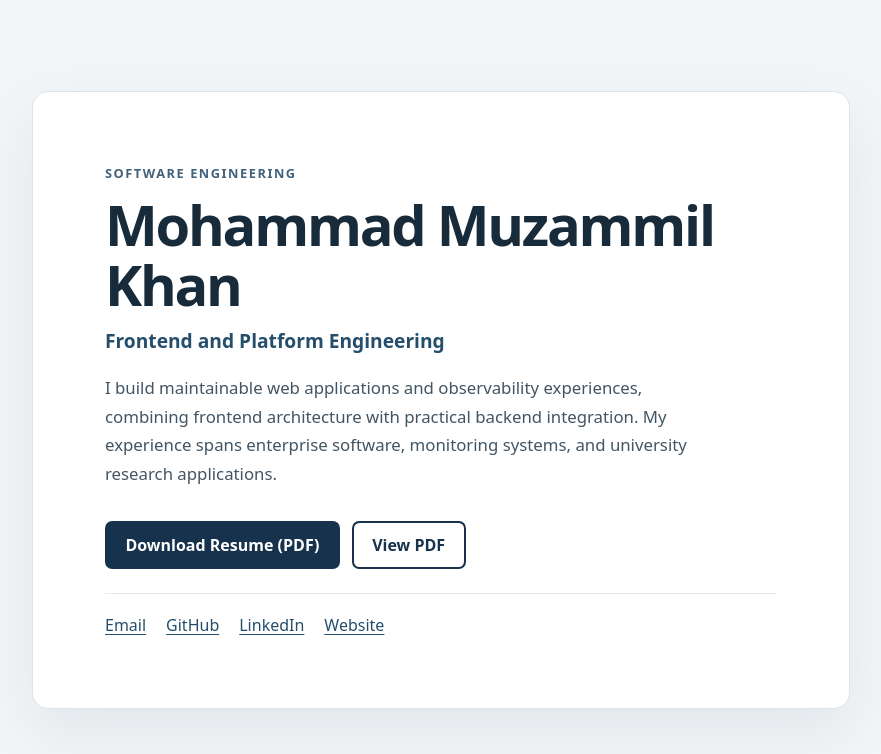
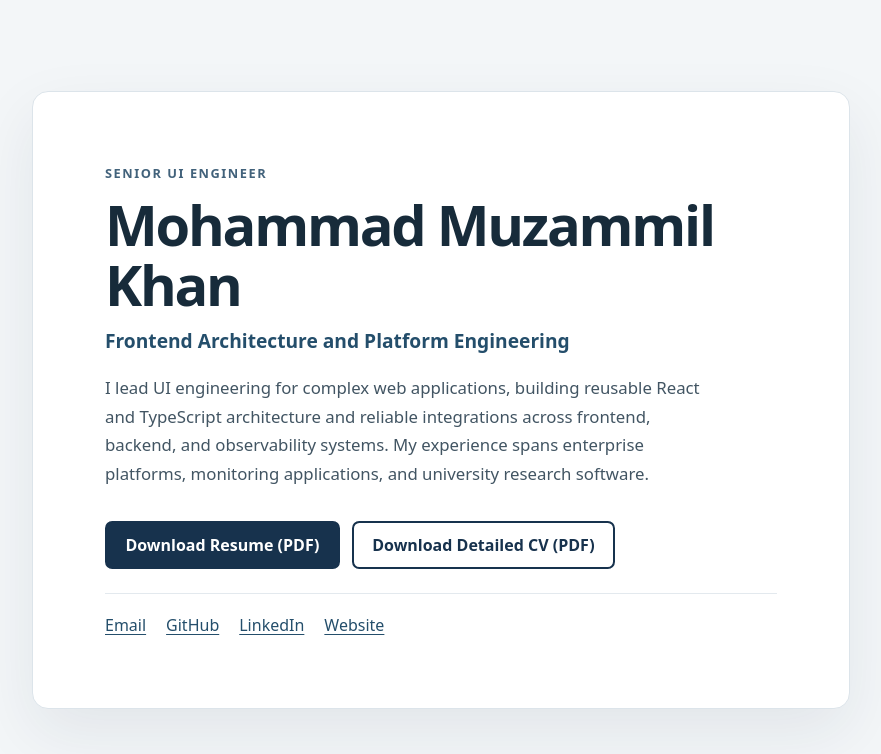
Before and after one commit to muhammadmuzzammil1998/Resume, a plain HTML site: page site/index.html in a window 1280 px wide. Shown: the whole page, without its empty margins (199-1080 px from the left). Drawn offline with Linux system fonts and the light colour scheme.

Commit message:
feat: add senior engineer resume and comprehensive CV

```diff
--- a/site/index.html
+++ b/site/index.html
@@ -3,8 +3,8 @@
   <head>
     <meta charset="utf-8">
     <meta name="viewport" content="width=device-width, initial-scale=1">
-    <meta name="description" content="Resume of Mohammad Muzammil Khan, software engineer focused on frontend and platform engineering.">
-    <title>Mohammad Muzammil Khan | Software Engineer</title>
+    <meta name="description" content="Résumé and curriculum vitae of Mohammad Muzammil Khan, Senior UI Engineer focused on frontend architecture and platform engineering.">
+    <title>Mohammad Muzammil Khan | Senior UI Engineer</title>
     <style>
       :root {
         color-scheme: light;
@@ -120,18 +120,19 @@
   </head>
   <body>
     <main>
-      <p class="eyebrow">Software Engineering</p>
+      <p class="eyebrow">Senior UI Engineer</p>
       <h1>Mohammad Muzammil Khan</h1>
-      <p class="role">Frontend and Platform Engineering</p>
+      <p class="role">Frontend Architecture and Platform Engineering</p>
       <p class="intro">
-        I build maintainable web applications and observability experiences,
-        combining frontend architecture with practical backend integration.
-        My experience spans enterprise software, monitoring systems, and
-        university research applications.
+        I lead UI engineering for complex web applications, building reusable
+        React and TypeScript architecture and reliable integrations across
+        frontend, backend, and observability systems. My experience spans
+        enterprise platforms, monitoring applications, and university research
+        software.
       </p>
       <div class="actions">
         <a class="button primary" href="resume.pdf" download>Download Resume (PDF)</a>
-        <a class="button" href="resume.pdf">View PDF</a>
+        <a class="button" href="cv.pdf" download>Download Detailed CV (PDF)</a>
       </div>
       <ul class="links" aria-label="Professional links">
         <li><a href="mailto:mohammadmuzammil.cs@gmail.com">Email</a></li>
```
Also changed, not shown: 19 other files.
